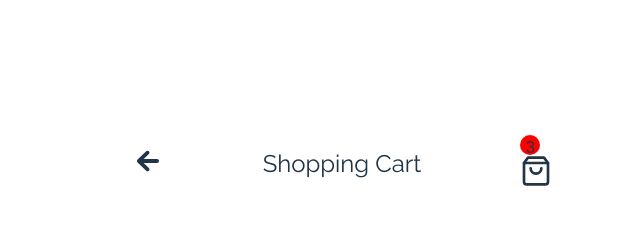
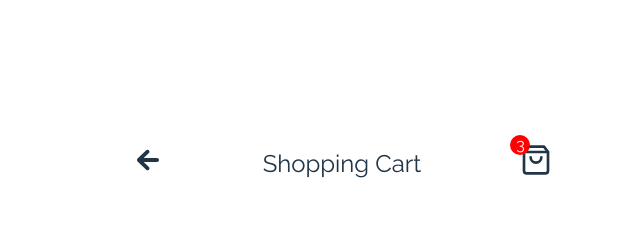
Before and after one commit to elamuhombe/gomycode-shopping-cart-project, a React (Vite) app: page / in a window 1280 px wide. Shown: the top 225 px of the page, without its empty margins (298-938 px from the left). Built offline with nearby package versions, Linux system fonts and the light colour scheme.

Commit message:
Merge changes from main

```diff
--- a/src/styles.css
+++ b/src/styles.css
@@ -1,3 +1,7 @@
+/* body styling */
+body{
+    font-family: 'Raleway', sans-serif;
+}
 /* Styling for shopping cart header container */
 
 .header-container{
@@ -18,7 +22,7 @@
 /* Styling for the Shopping cart header */
 h3{
     font-size: 24px;
-    font-family: 'Raleway';
+    font-weight: 600;
 }
 
 /* Styling for number of items in the shopping cart bag */
@@ -28,6 +32,16 @@ h3{
     border-radius: 50%;
     flex-shrink: 0;
     background: #FF0000;
+    position: absolute;
+    margin-top: -9px;
+    margin-left: -10px;
+    color: #fff;
+    display:flex;
+    justify-content: space-around;
+    align-items: center;
+    font-weight: bold;
+
+
 }
 /* Styling for the shopping cart bag */
 .bag{
```
